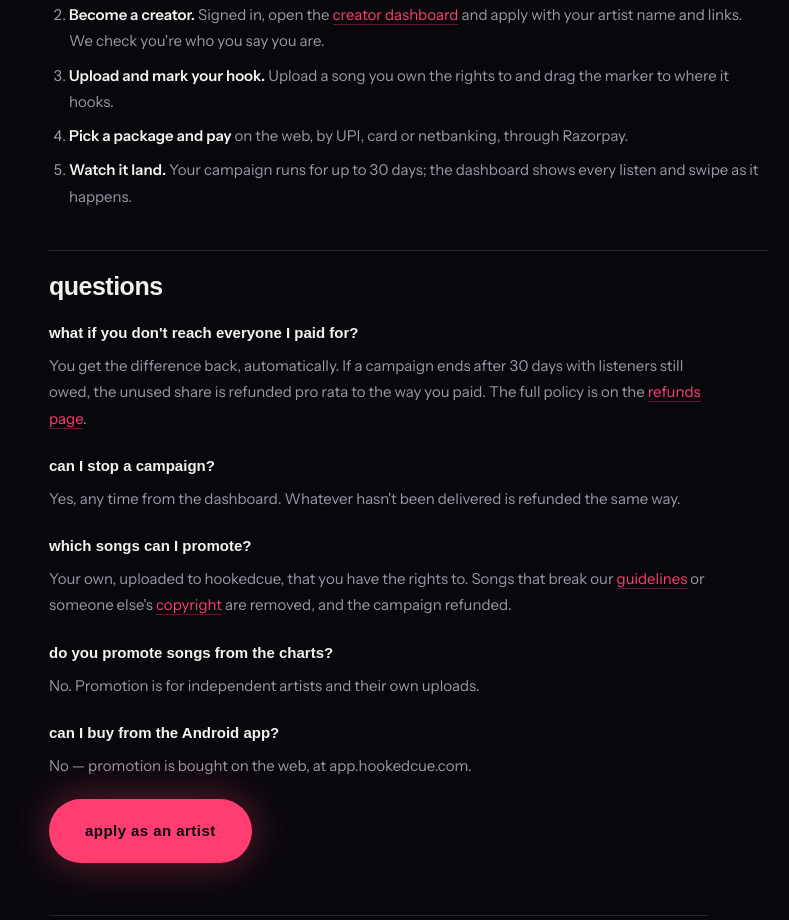
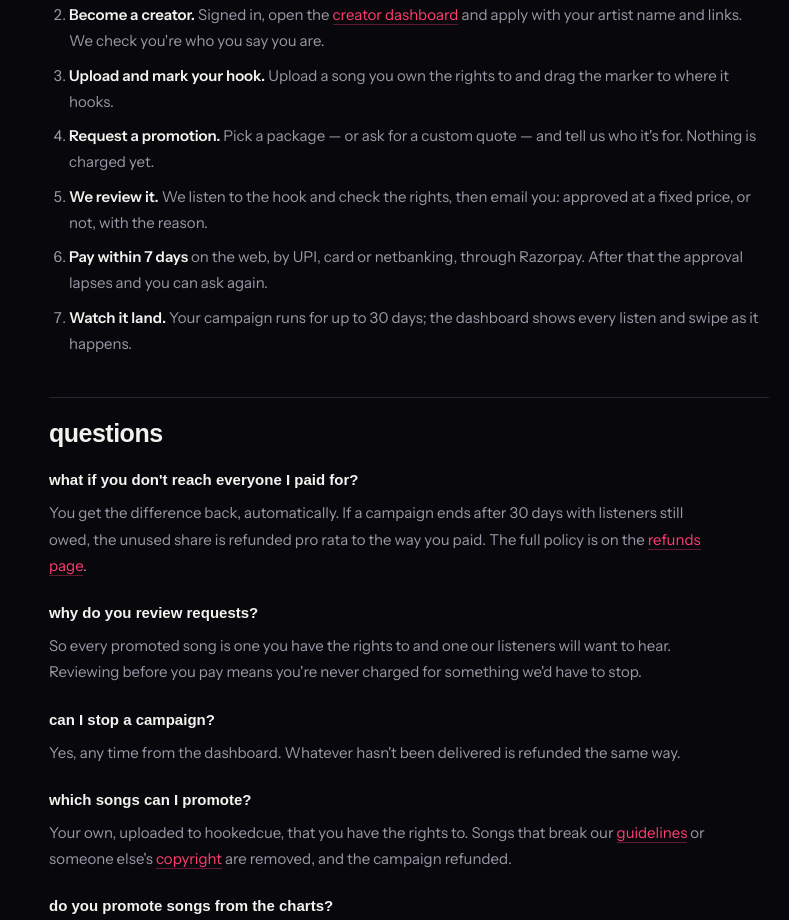
Before and after one commit to Minus0149/hooked-landing, a Next.js app: page /artists in a window 1280 px wide. Shown: the part 1380-2300 px from the top of the page, without its empty margins (231-1020 px from the left). Built offline with nearby package versions, Linux system fonts and the light colour scheme; no server answers; a web font is replaced by a local one.

Commit message:
Artists page: request, review, then pay
Promotion is reviewed before anything is paid; the steps and a FAQ entry say
so, including the 7-day window to pay an approval.

```diff
--- a/src/app/(legal)/artists/page.tsx
+++ b/src/app/(legal)/artists/page.tsx
@@ -98,8 +98,16 @@ export default function ArtistsPage() {
           marker to where it hooks.
         </li>
         <li>
-          <strong>Pick a package and pay</strong> on the web, by UPI, card or netbanking, through
-          Razorpay.
+          <strong>Request a promotion.</strong> Pick a package — or ask for a custom quote — and tell us
+          who it&apos;s for. Nothing is charged yet.
+        </li>
+        <li>
+          <strong>We review it.</strong> We listen to the hook and check the rights, then email you:
+          approved at a fixed price, or not, with the reason.
+        </li>
+        <li>
+          <strong>Pay within 7 days</strong> on the web, by UPI, card or netbanking, through Razorpay.
+          After that the approval lapses and you can ask again.
         </li>
         <li>
           <strong>Watch it land.</strong> Your campaign runs for up to {CAMPAIGN_DAYS} days; the
@@ -113,6 +121,11 @@ export default function ArtistsPage() {
         You get the difference back, automatically. If a campaign ends after {CAMPAIGN_DAYS} days with
         listeners still owed, the unused share is refunded pro rata to the way you paid. The full policy
         is on the <Link href="/refunds">refunds page</Link>.
+      </p>
+      <h3>why do you review requests?</h3>
+      <p>
+        So every promoted song is one you have the rights to and one our listeners will want to hear.
+        Reviewing before you pay means you&apos;re never charged for something we&apos;d have to stop.
       </p>
       <h3>can I stop a campaign?</h3>
       <p>Yes, any time from the dashboard. Whatever hasn&apos;t been delivered is refunded the same way.</p>
```
